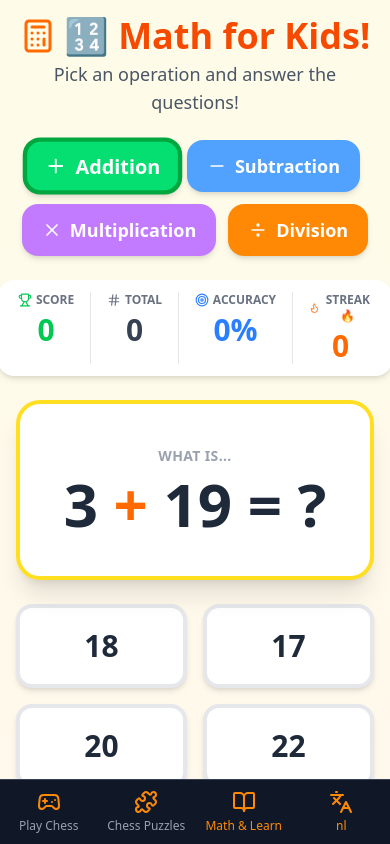
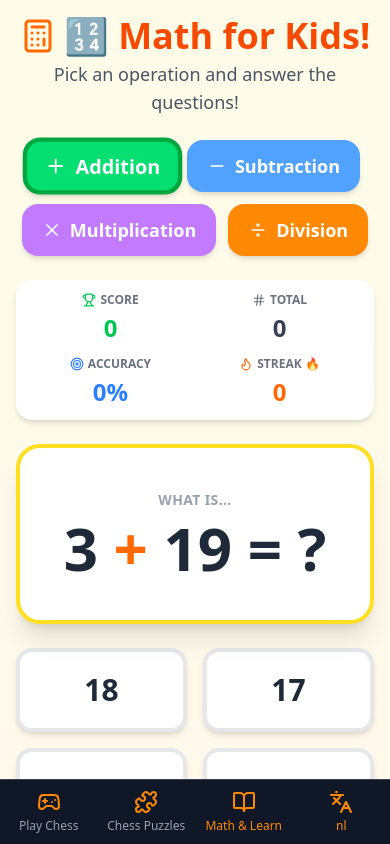
Before and after one commit to peeweetje/create-games-for-children, a React (Vite) app: page /learn in a window 390 px wide. Shown: the top 844 px of the page. Built offline with nearby package versions, Linux system fonts and the light colour scheme.

Commit message:
Fix the responsiveness of the scoreboard on mobile screen.

```diff
--- a/src/components/learn-page/LearnScoreboard.tsx
+++ b/src/components/learn-page/LearnScoreboard.tsx
@@ -17,7 +17,7 @@ export const LearnScoreboard = ({
     const { t } = useTranslation();
 
     return (
-        <div className="flex gap-4 mb-6 bg-white rounded-2xl shadow-md px-5 py-3">
+        <div className="grid grid-cols-2 sm:grid-cols-4 gap-3 sm:gap-4 mb-6 bg-white rounded-2xl shadow-md px-4 sm:px-5 py-3 w-full max-w-sm">
             <div className="text-center">
                 <div className="flex items-center justify-center gap-1 mb-1">
                     <Trophy size={14} className="text-green-500" />
@@ -25,9 +25,8 @@ export const LearnScoreboard = ({
                         {t("learn.scoreboard.score")}
                     </p>
                 </div>
-                <p className="text-3xl font-bold text-green-500">{score}</p>
+                <p className="text-2xl sm:text-3xl font-bold text-green-500">{score}</p>
             </div>
-            <div className="w-px bg-gray-200" />
             <div className="text-center">
                 <div className="flex items-center justify-center gap-1 mb-1">
                     <Hash size={14} className="text-gray-500" />
@@ -35,9 +34,8 @@ export const LearnScoreboard = ({
                         {t("learn.scoreboard.total")}
                     </p>
                 </div>
-                <p className="text-3xl font-bold text-gray-700">{total}</p>
+                <p className="text-2xl sm:text-3xl font-bold text-gray-700">{total}</p>
             </div>
-            <div className="w-px bg-gray-200" />
             <div className="text-center">
                 <div className="flex items-center justify-center gap-1 mb-1">
                     <Target size={14} className="text-blue-500" />
@@ -45,9 +43,8 @@ export const LearnScoreboard = ({
                         {t("learn.scoreboard.accuracy")}
                     </p>
                 </div>
-                <p className="text-3xl font-bold text-blue-500">{accuracy}%</p>
+                <p className="text-2xl sm:text-3xl font-bold text-blue-500">{accuracy}%</p>
             </div>
-            <div className="w-px bg-gray-200" />
             <div className="text-center">
                 <div className="flex items-center justify-center gap-1 mb-1">
                     <Flame size={14} className="text-orange-500" />
@@ -55,7 +52,7 @@ export const LearnScoreboard = ({
                         {t("learn.scoreboard.streak")}
                     </p>
                 </div>
-                <p className="text-3xl font-bold text-orange-500">{streak}</p>
+                <p className="text-2xl sm:text-3xl font-bold text-orange-500">{streak}</p>
             </div>
         </div>
     );
```
